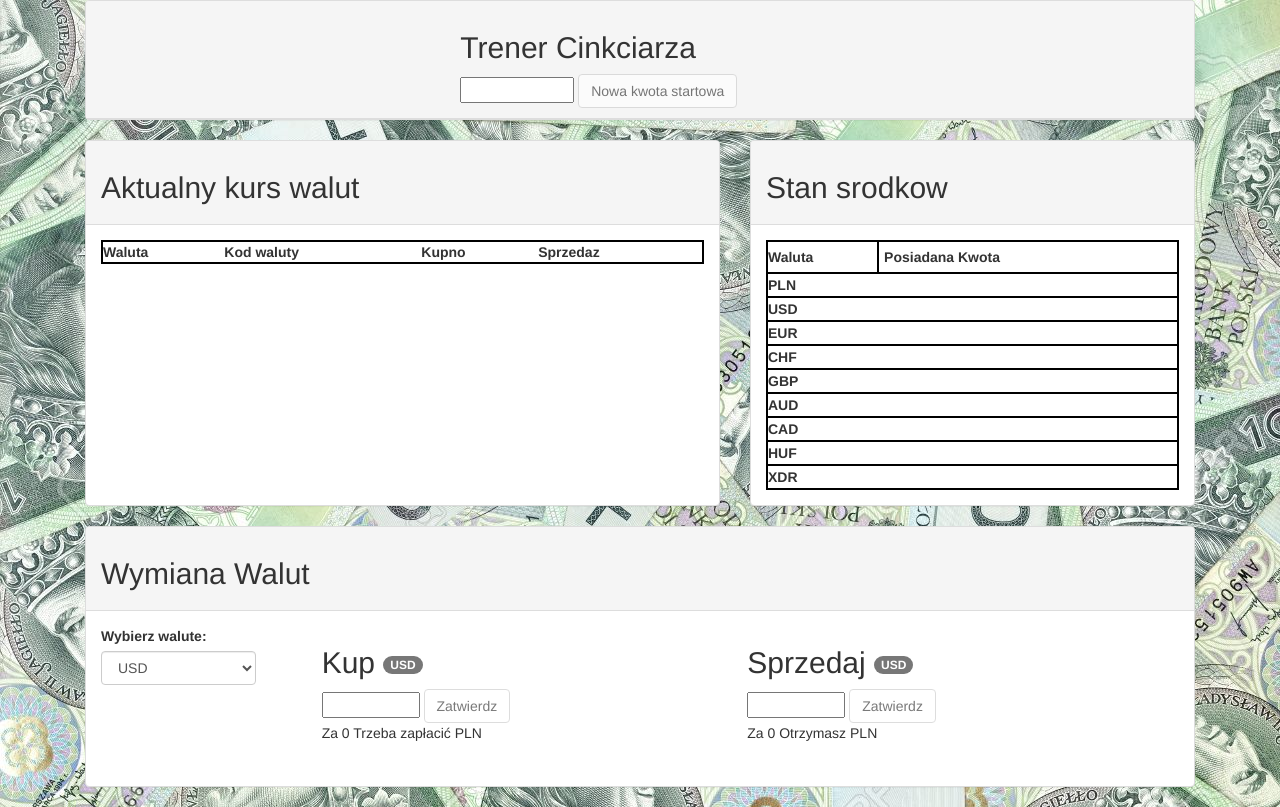
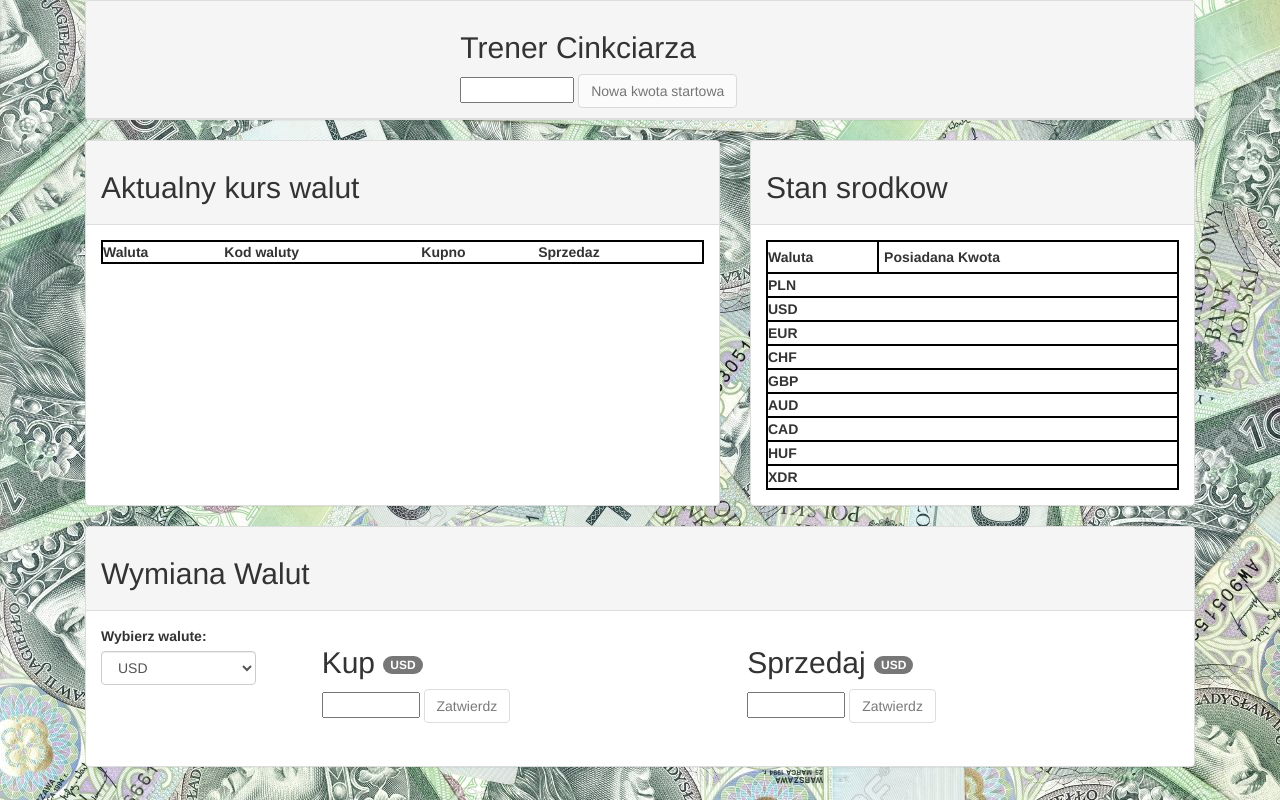
Before and after one commit to Bielbiel/kantor, a website: page app/index.html in a window 1280 px wide. Drawn offline with nearby package versions, Linux system fonts and the light colour scheme; some packages are replaced by stand-ins of ours; no server answers; a script that the page names is missing.

Commit message:
little corrections in main and index and walletservice

```diff
--- a/app/index.html
+++ b/app/index.html
@@ -21,6 +21,5 @@
 <script src="services/currencyServises.js"></script>
 <script src="controllers/mainCtrl.js"></script>
 <script src="services/walletService.js"></script>
-<script src="controllers/ctrlValidate.js"></script>
 </body>
 </html>
--- a/app/views/main.html
+++ b/app/views/main.html
@@ -146,7 +146,7 @@
                                 </form>
                             </div>
                             <div class="input-group body-calc1">
-                                <p>Za <span id="pln11-count">{{mainCtrl.amountForBay || 0}}</span> Trzeba zapłacić <span id="newWaluteForBuy">{{mainCtrl.valueInViewBuy }}</span>
+                                <p ng-show="mainCtrl.amountForBay > 0">Za <span id="pln11-count">{{mainCtrl.amountForBay || 0}}</span> Trzeba zapłacić <span id="newWaluteForBuy">{{mainCtrl.valueInViewBuy }}</span>
                                     PLN</p>
                             </div>
                         </div>
@@ -170,7 +170,7 @@
                                 </form>
                             </div>
                             <div class="lastMargin">
-                                <p>Za <span id="plnViewInSell">{{mainCtrl.amountForSell || 0}}</span> Otrzymasz <span id="oldWaluteForBay">{{mainCtrl.valueInViewSell}}</span>
+                                <p ng-show="mainCtrl.amountForSell > 0">Za <span id="plnViewInSell">{{mainCtrl.amountForSell || 0}}</span> Otrzymasz <span id="oldWaluteForBay">{{mainCtrl.valueInViewSell}}</span>
                                     PLN</p>
                             </div>
                         </div>
```
Also changed, not shown: test/unit/services/walletService.spec.js (+1 -1 lines).
